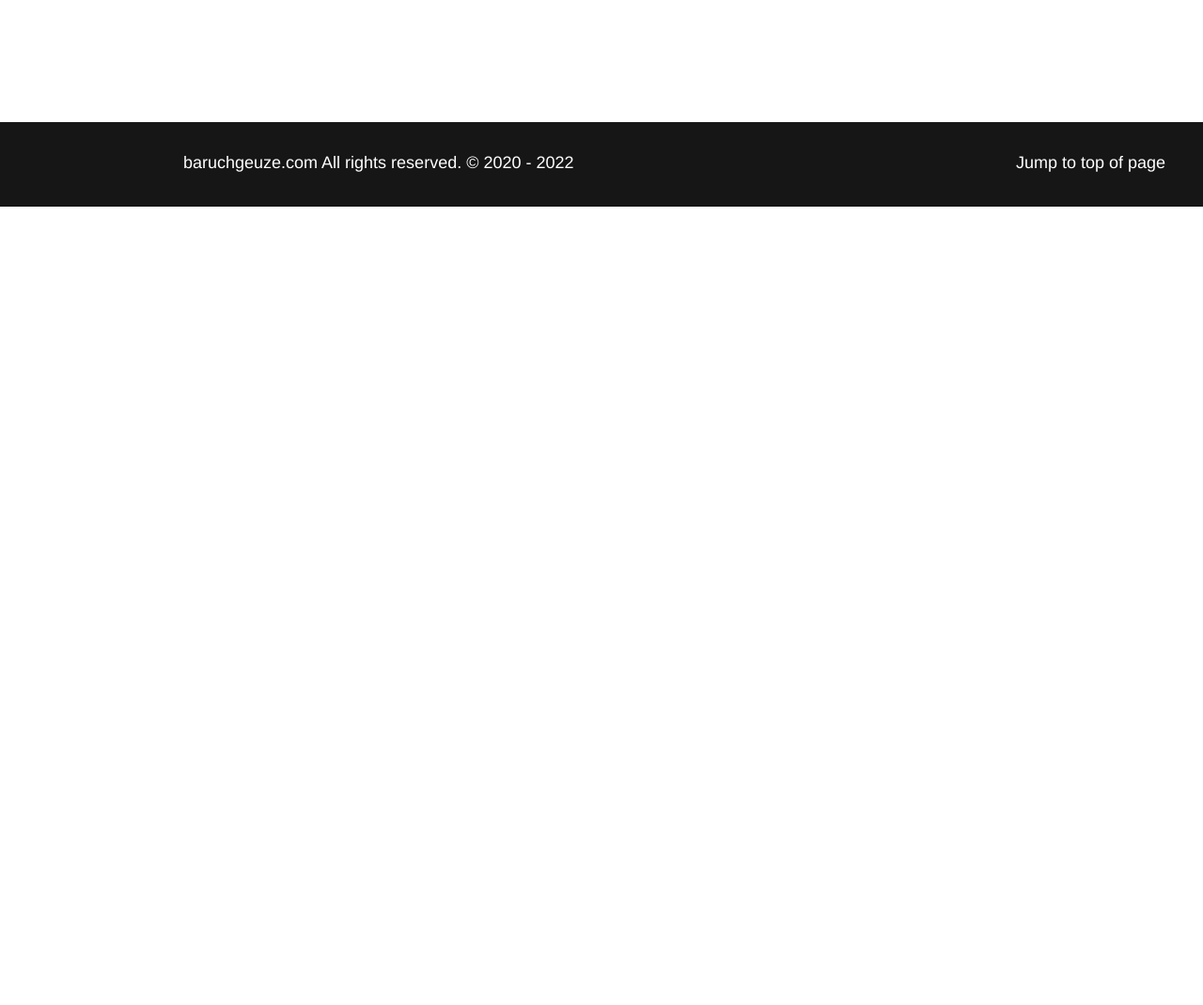
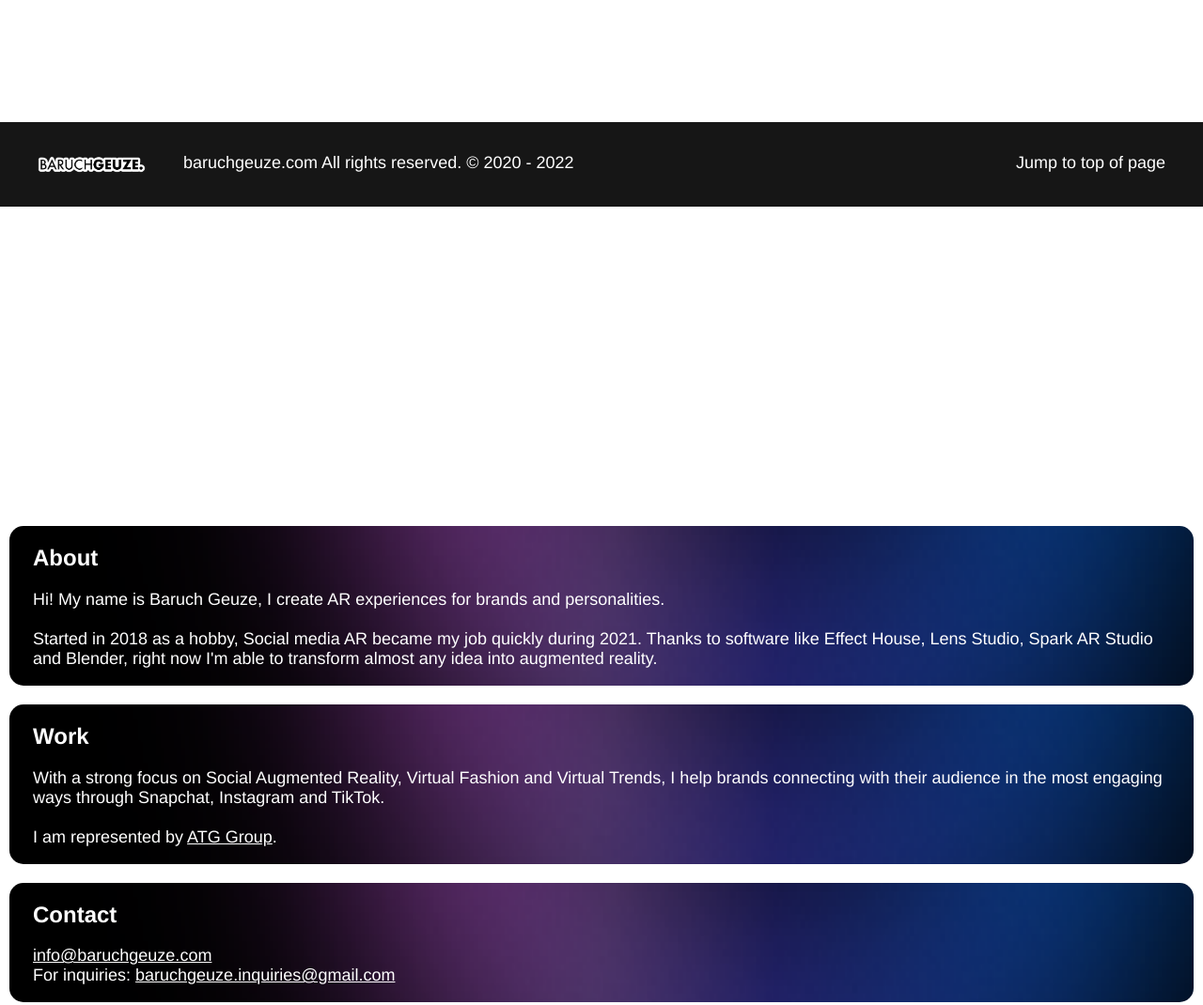
Before and after one commit to bgeuze/portfolio, a plain HTML site: page index.html in a window 1280 px wide. Shown: the part 580-1650 px from the top of the page at 94% size. Drawn offline with nearby package versions, Linux system fonts and the light colour scheme; the site is published under a folder, as on GitHub Pages, so addresses that start at the root find nothing.

Commit message:
Images path fix

```diff
--- a/css/style.css
+++ b/css/style.css
@@ -58,7 +58,7 @@ body {
     margin-right: 40px;
     width: 115px;
     background-size: 115px;
-    background-image: url("/img/logo.png");
+    background-image: url("../img/logo.png");
     background-position: 50%;
     background-repeat: no-repeat;
 }
@@ -122,7 +122,7 @@ p {
 }
 
 #about, #work, #contact {
-    background-image: url("/img/section_background.png");
+    background-image: url("../img/section_background.png");
     background-size: cover;
     color: white;
     height: 100%;
```
